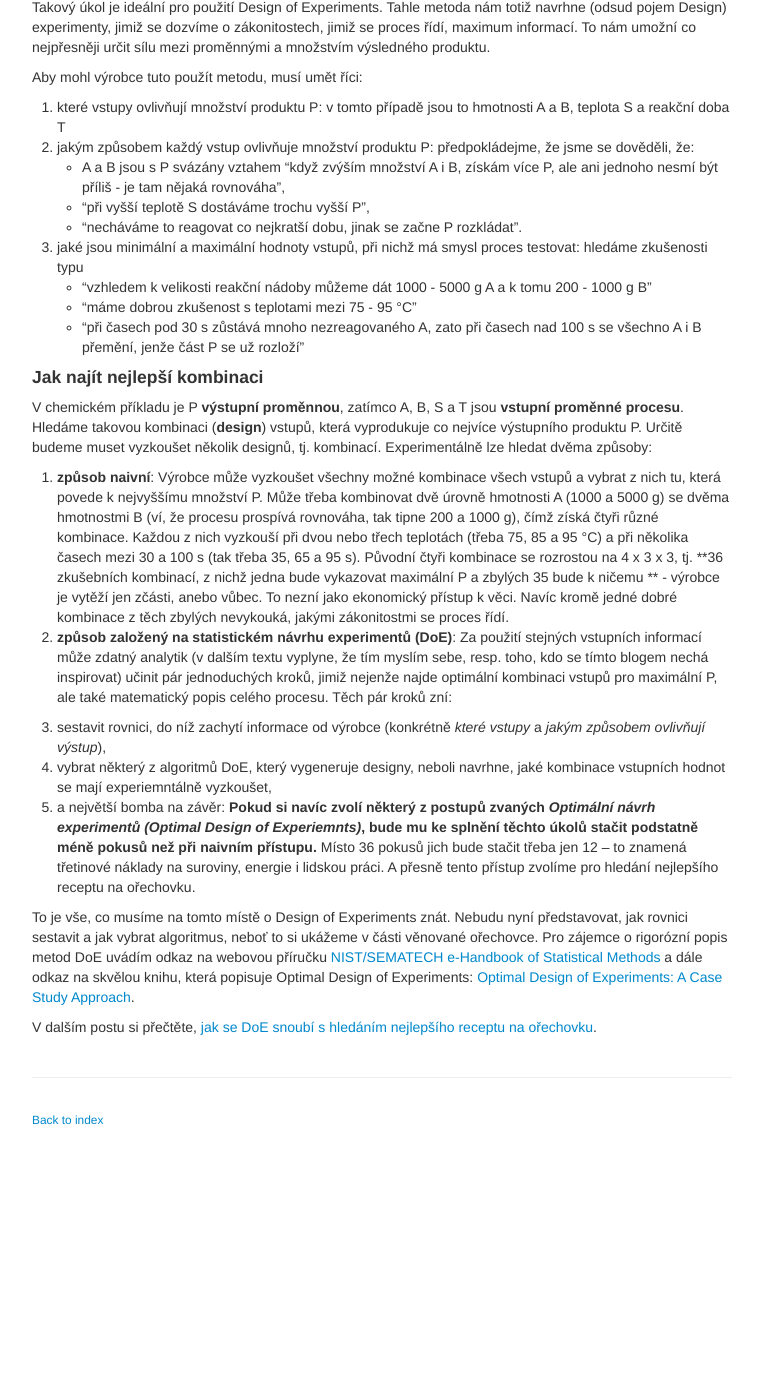
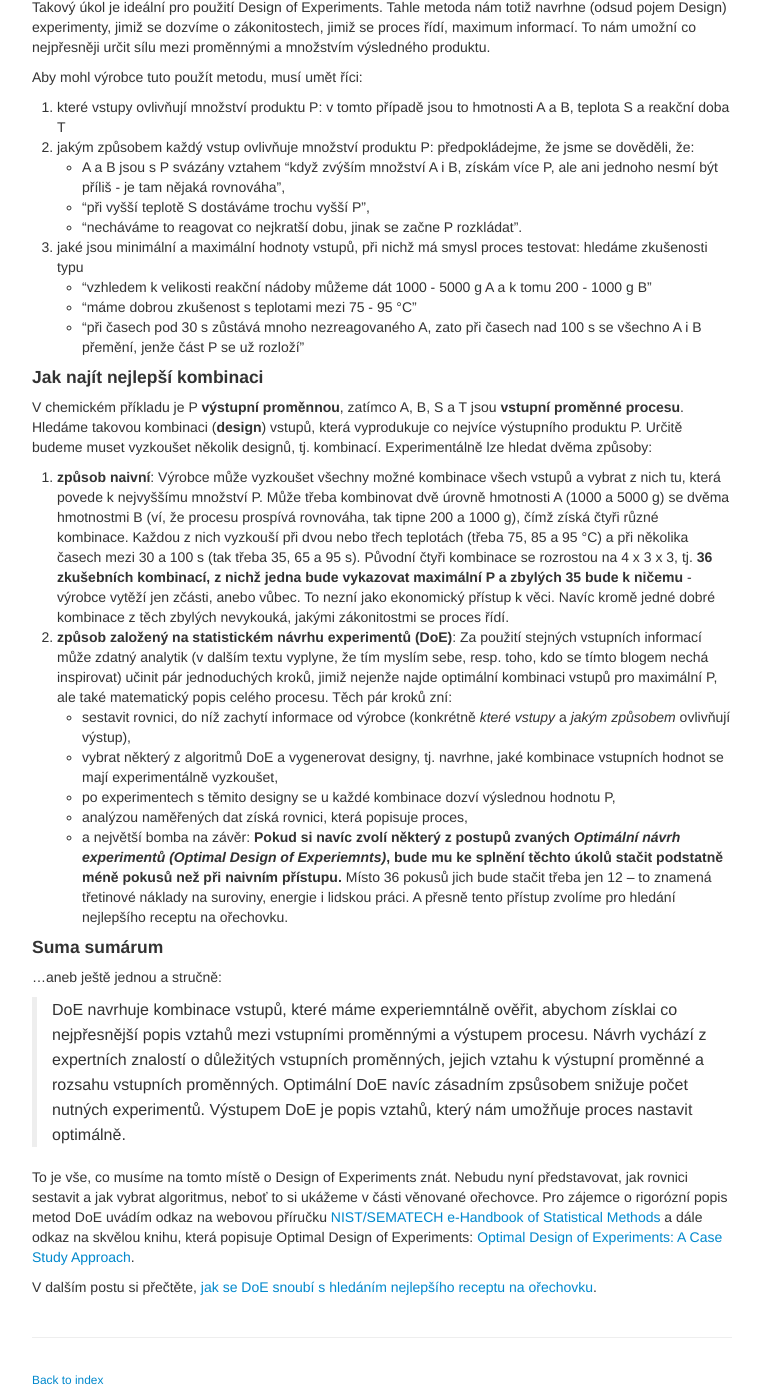
Before and after one commit to vojtech-filipec/vojtech-filipec.github.io, a Jekyll site: the page built from pages/orechovka2.md, in a window 1280 px wide and 1400 px high, scrolled down 507 px. Shown: the whole window, without its empty margins (258-1021 px from the left). Built offline with Jekyll 4.4.1, drawn with Linux system fonts in a browser that asks for light colours; before the commit the page ends 1647 px from its top, so only the background shows below that; some of the changed text lies outside the part shown.

Commit message:
Update orechovka2.md

```diff
--- a/pages/orechovka2.md
+++ b/pages/orechovka2.md
@@ -27,12 +27,17 @@ Aby mohl výrobce tuto použít metodu, musí umět říci:
 #### Jak najít nejlepší kombinaci
 V chemickém příkladu je P **výstupní proměnnou**, zatímco A, B, S a T jsou **vstupní proměnné procesu**. Hledáme takovou kombinaci (**design**) vstupů, která vyprodukuje co nejvíce výstupního produktu P. Určitě budeme muset vyzkoušet několik designů, tj. kombinací. Experimentálně lze hledat dvěma způsoby:
 
-1. **způsob naivní**: Výrobce může vyzkoušet všechny možné kombinace všech vstupů a vybrat z nich tu, která povede k nejvyššímu množství P. Může třeba kombinovat dvě úrovně hmotnosti A (1000 a 5000 g) se dvěma hmotnostmi B (ví, že procesu prospívá rovnováha, tak tipne 200 a 1000 g), čímž získá čtyři různé kombinace. Každou z nich vyzkouší při dvou nebo třech teplotách (třeba 75, 85 a 95 °C) a při několika časech mezi 30 a 100 s (tak třeba 35, 65 a 95 s). Původní čtyři kombinace se rozrostou na 4 x 3 x 3, tj. **36 zkušebních kombinací, z nichž jedna bude vykazovat maximální P a zbylých 35 bude k ničemu ** - výrobce je vytěží jen zčásti, anebo vůbec. To nezní jako ekonomický přístup k věci. Navíc kromě jedné dobré kombinace z těch zbylých nevykouká, jakými zákonitostmi se proces řídí.
+1. **způsob naivní**: Výrobce může vyzkoušet všechny možné kombinace všech vstupů a vybrat z nich tu, která povede k nejvyššímu množství P. Může třeba kombinovat dvě úrovně hmotnosti A (1000 a 5000 g) se dvěma hmotnostmi B (ví, že procesu prospívá rovnováha, tak tipne 200 a 1000 g), čímž získá čtyři různé kombinace. Každou z nich vyzkouší při dvou nebo třech teplotách (třeba 75, 85 a 95 °C) a při několika časech mezi 30 a 100 s (tak třeba 35, 65 a 95 s). Původní čtyři kombinace se rozrostou na 4 x 3 x 3, tj. **36 zkušebních kombinací, z nichž jedna bude vykazovat maximální P a zbylých 35 bude k ničemu** - výrobce vytěží jen zčásti, anebo vůbec. To nezní jako ekonomický přístup k věci. Navíc kromě jedné dobré kombinace z těch zbylých nevykouká, jakými zákonitostmi se proces řídí.
 1. **způsob založený na statistickém návrhu experimentů (DoE)**: Za použití stejných vstupních informací může zdatný analytik (v dalším textu vyplyne, že tím myslím sebe, resp. toho, kdo se tímto blogem nechá inspirovat) učinit pár jednoduchých kroků, jimiž nejenže najde optimální kombinaci vstupů pro maximální P, ale také matematický popis celého procesu. Těch pár kroků zní:
+  - sestavit rovnici, do níž zachytí informace od výrobce (konkrétně _které vstupy_ a _jakým způsobem_ ovlivňují výstup),
+  - vybrat některý z algoritmů DoE a vygenerovat designy, tj. navrhne, jaké kombinace vstupních hodnot se mají experimentálně vyzkoušet,
+  - po experimentech s těmito designy se u každé kombinace dozví výslednou hodnotu P,
+  - analýzou naměřených dat získá rovnici, která popisuje proces,
+  - a největší bomba na závěr: **Pokud si navíc zvolí některý z postupů zvaných _Optimální návrh experimentů (Optimal Design of Experiemnts)_, bude mu ke splnění těchto úkolů stačit podstatně méně pokusů než při naivním přístupu.** Místo 36 pokusů jich bude stačit třeba jen 12 -- to znamená třetinové náklady na suroviny, energie i lidskou práci. A přesně tento přístup zvolíme pro hledání nejlepšího receptu na ořechovku.
 
-  1. sestavit rovnici, do níž zachytí informace od výrobce (konkrétně _které vstupy_ a _jakým způsobem ovlivňují výstup_),
-  1. vybrat některý z algoritmů DoE, který vygeneruje designy, neboli navrhne, jaké kombinace vstupních hodnot se mají experiemntálně vyzkoušet,
-  1. a největší bomba na závěr: **Pokud si navíc zvolí některý z postupů zvaných _Optimální návrh experimentů (Optimal Design of Experiemnts)_, bude mu ke splnění těchto úkolů stačit podstatně méně pokusů než při naivním přístupu.** Místo 36 pokusů jich bude stačit třeba jen 12 -- to znamená třetinové náklady na suroviny, energie i lidskou práci. A přesně tento přístup zvolíme pro hledání nejlepšího receptu na ořechovku.
+#### Suma sumárum
+...aneb ještě jednou a stručně:
+> DoE navrhuje kombinace vstupů, které máme experiemntálně ověřit, abychom získlai co nejpřesnější popis vztahů mezi vstupními proměnnými a výstupem procesu. Návrh vychází z expertních znalostí o důležitých vstupních proměnných, jejich vztahu k výstupní proměnné a rozsahu vstupních proměnných. Optimální DoE navíc zásadním zpsůsobem snižuje počet nutných experimentů. Výstupem DoE je popis vztahů, který nám umožňuje proces nastavit optimálně.
 
 To je vše, co musíme na tomto místě o Design of Experiments znát. Nebudu nyní představovat, jak rovnici sestavit a jak vybrat algoritmus, neboť to si ukážeme v části věnované ořechovce. Pro zájemce o rigorózní popis metod DoE uvádím odkaz na webovou příručku [NIST/SEMATECH e-Handbook of Statistical Methods](https://www.itl.nist.gov/div898/handbook/pmd/section3/pmd3.htm) a dále odkaz na skvělou knihu, která popisuje Optimal Design of Experiments: [Optimal Design of Experiments: A Case Study Approach](https://www.wiley.com/en-us/Optimal+Design+of+Experiments%3A+A+Case+Study+Approach-p-9780470744611).
 
```
Also changed, not shown: other parts of pages/orechovka2.md (+1 -1 lines).
